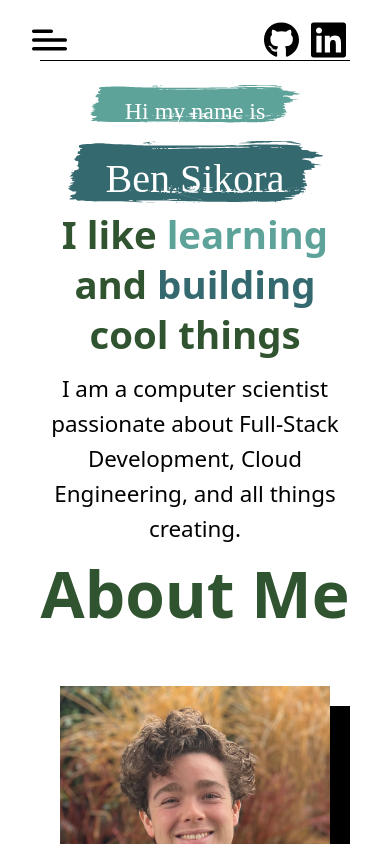
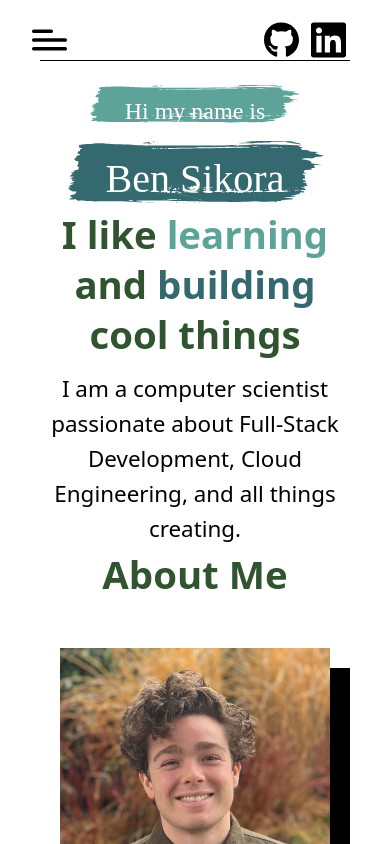
Before and after one commit to ben-sikora/portfolio-website, a React (Vite) app: page / in a window 390 px wide. Shown: the top 844 px of the page. Built offline with nearby package versions, Linux system fonts and the light colour scheme; a web font is replaced by a local one.

Commit message:
Responsive AboutMe Header

```diff
--- a/src/components/About.jsx
+++ b/src/components/About.jsx
@@ -19,7 +19,7 @@ const About = () => {
 
         {/* About me section*/}
         <div className="box-border flex flex-col items-center" id='about-page'>
-            <h2 className='text-display text-[64px] font-[800] text-darkgreen mb-6'> About Me</h2>
+            <h2 className='text-display text-[2.4rem] md:text-[2.9rem] lg:text-[3.5rem] font-[800] text-darkgreen mb-6'> About Me</h2>
             <div className='m-[20px]'>
             <img
                     src={portrait}
```
